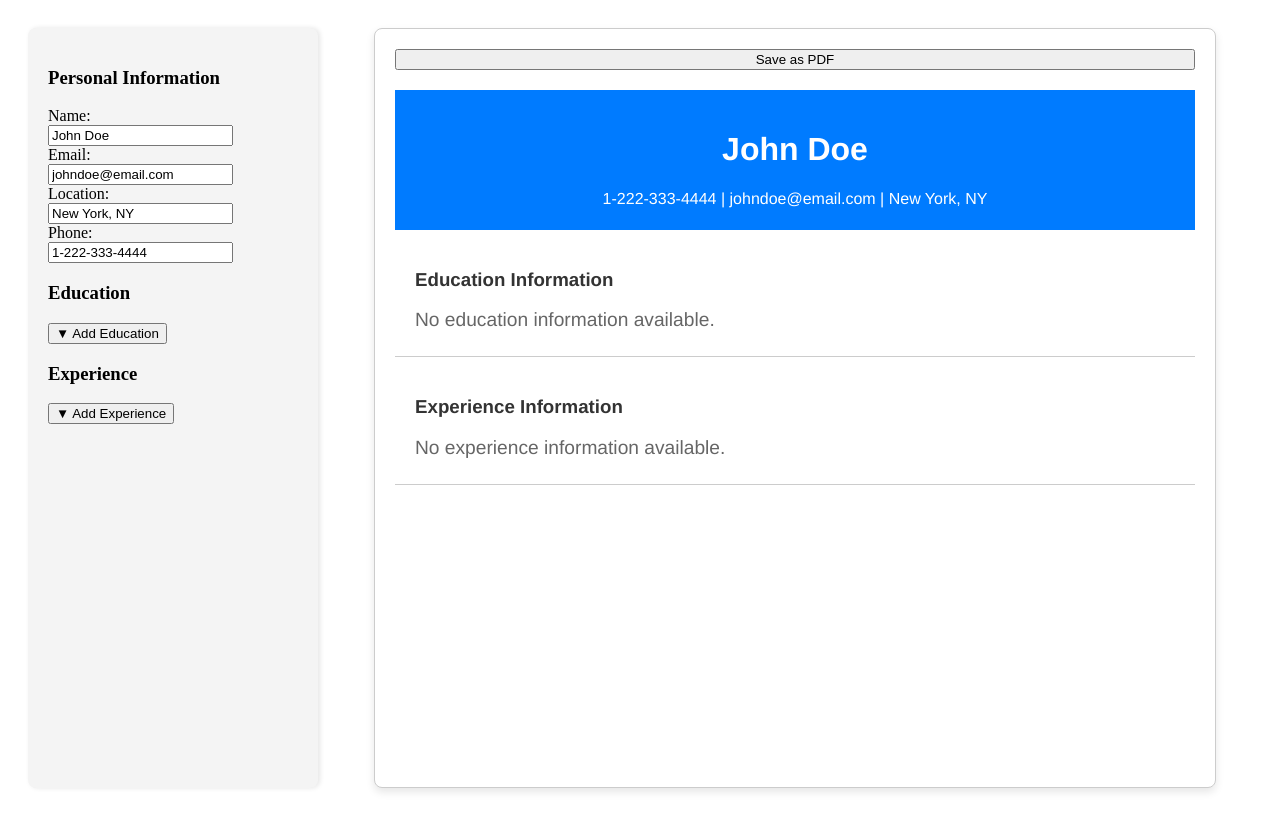
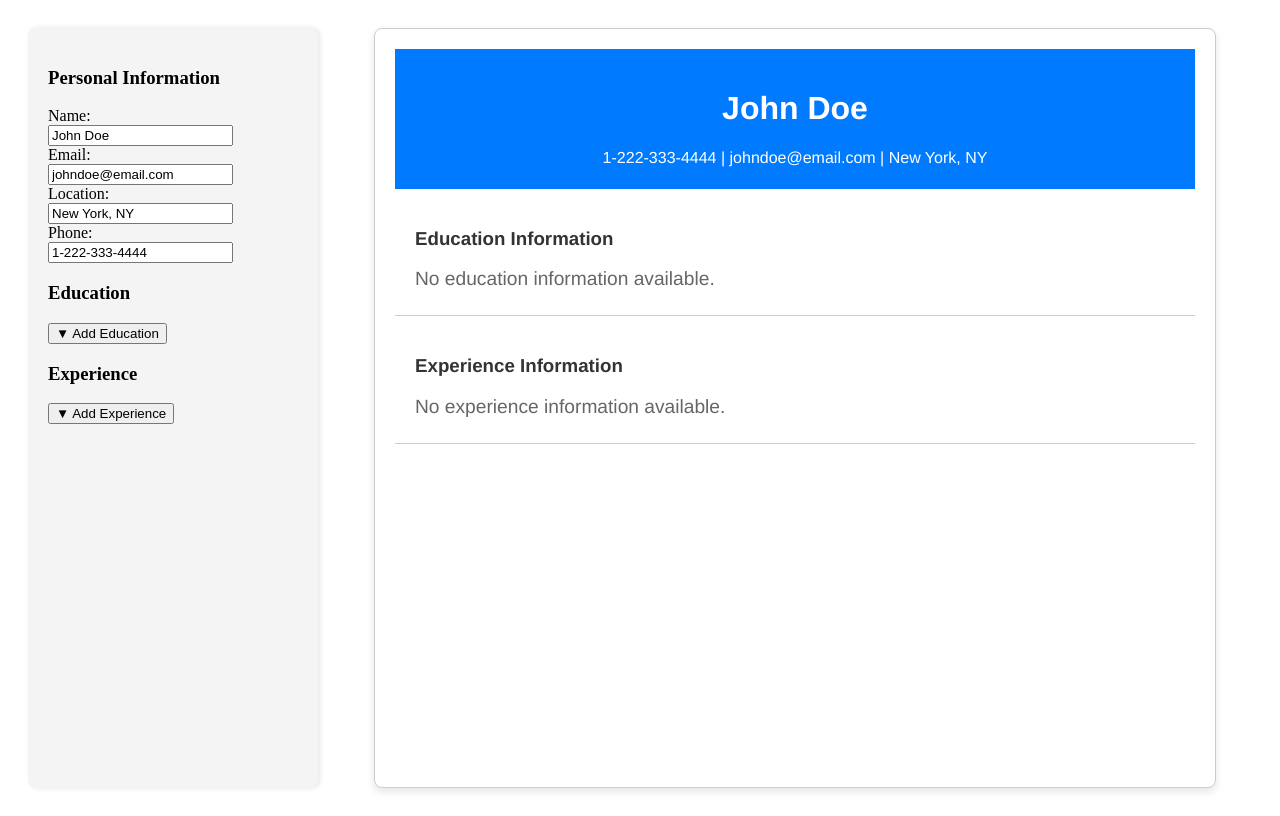
Before and after one commit to jmcmillion89/cv-application, a React (Vite) app: page / in a window 1280 px wide. Built offline with nearby package versions, Linux system fonts and the light colour scheme.

Commit message:
remove jspdf

```diff
--- a/src/Resume.jsx
+++ b/src/Resume.jsx
@@ -2,31 +2,11 @@ import React from "react";
 import EducationInfo from "./Components/EducationInfo";
 import ExperienceInfo from "./Components/ExperienceInfo";
 import PersonalInfo from "./Components/PersonalInfo";
-import { jsPDF } from "jspdf";
-import html2canvas from "html2canvas";
 // import "./index.css"; // Import the CSS file
 
 function Resume() {
-  const saveAsPDF = () => {
-    const input = document.getElementById("resume-content");
-    html2canvas(input, { scale: 2 }).then((canvas) => {
-      const imgData = canvas.toDataURL("image/png");
-      const pdf = new jsPDF("p", "mm", "a4");
-      const pdfWidth = pdf.internal.pageSize.getWidth();
-      const pdfHeight = pdf.internal.pageSize.getHeight();
-      const imgWidth = canvas.width;
-      const imgHeight = canvas.height;
-      const ratio = Math.min(pdfWidth / imgWidth, pdfHeight / imgHeight);
-      const width = imgWidth * ratio;
-      const height = imgHeight * ratio;
-      pdf.addImage(imgData, "PNG", 0, 0, width, height);
-      pdf.save("resume.pdf");
-    });
-  };
-
   return (
     <div className="resume">
-      <button onClick={saveAsPDF}>Save as PDF</button>
       <div id="resume-content" className="resume-container">
         <div className="personal-info">
           <PersonalInfo />
```
